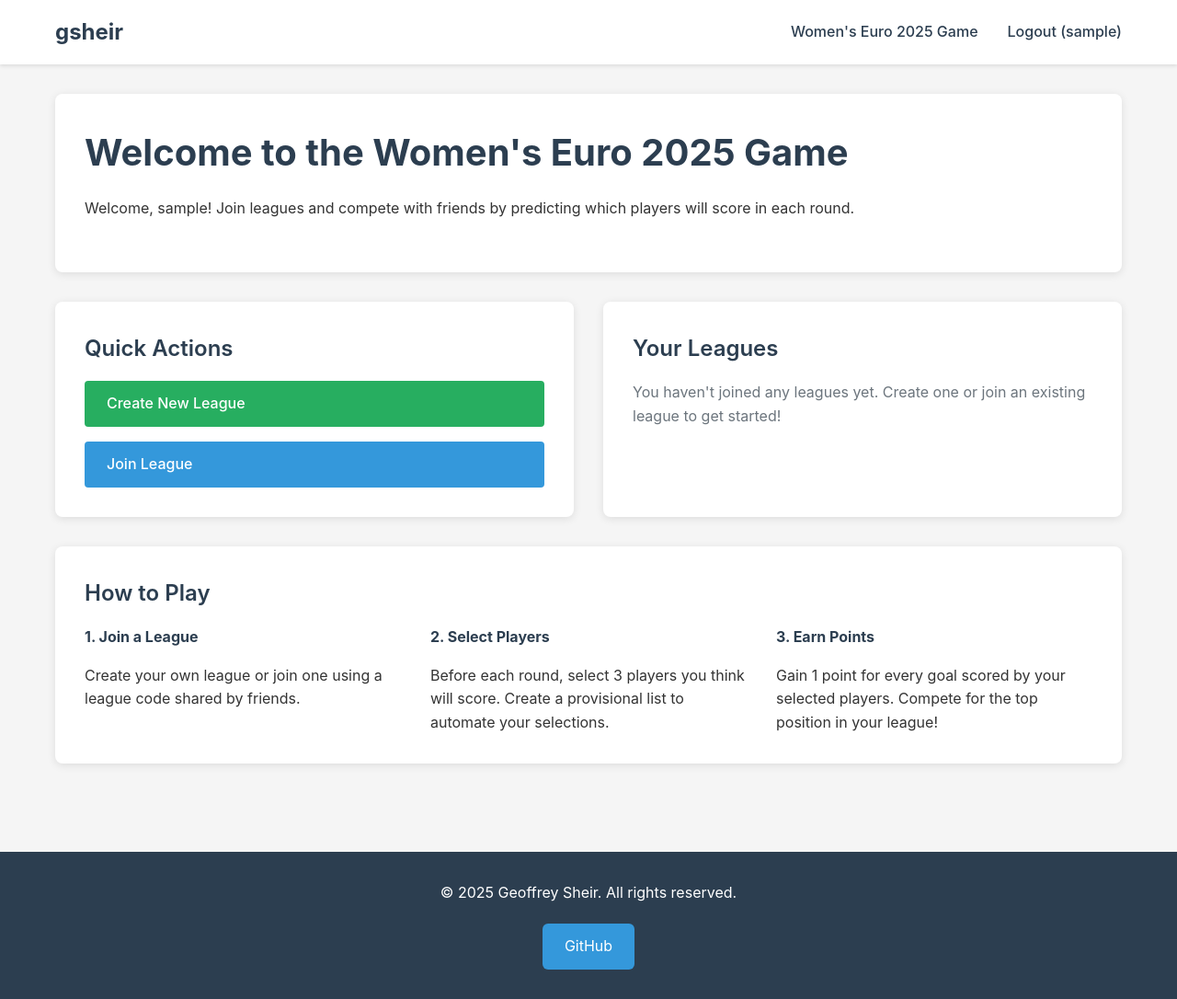
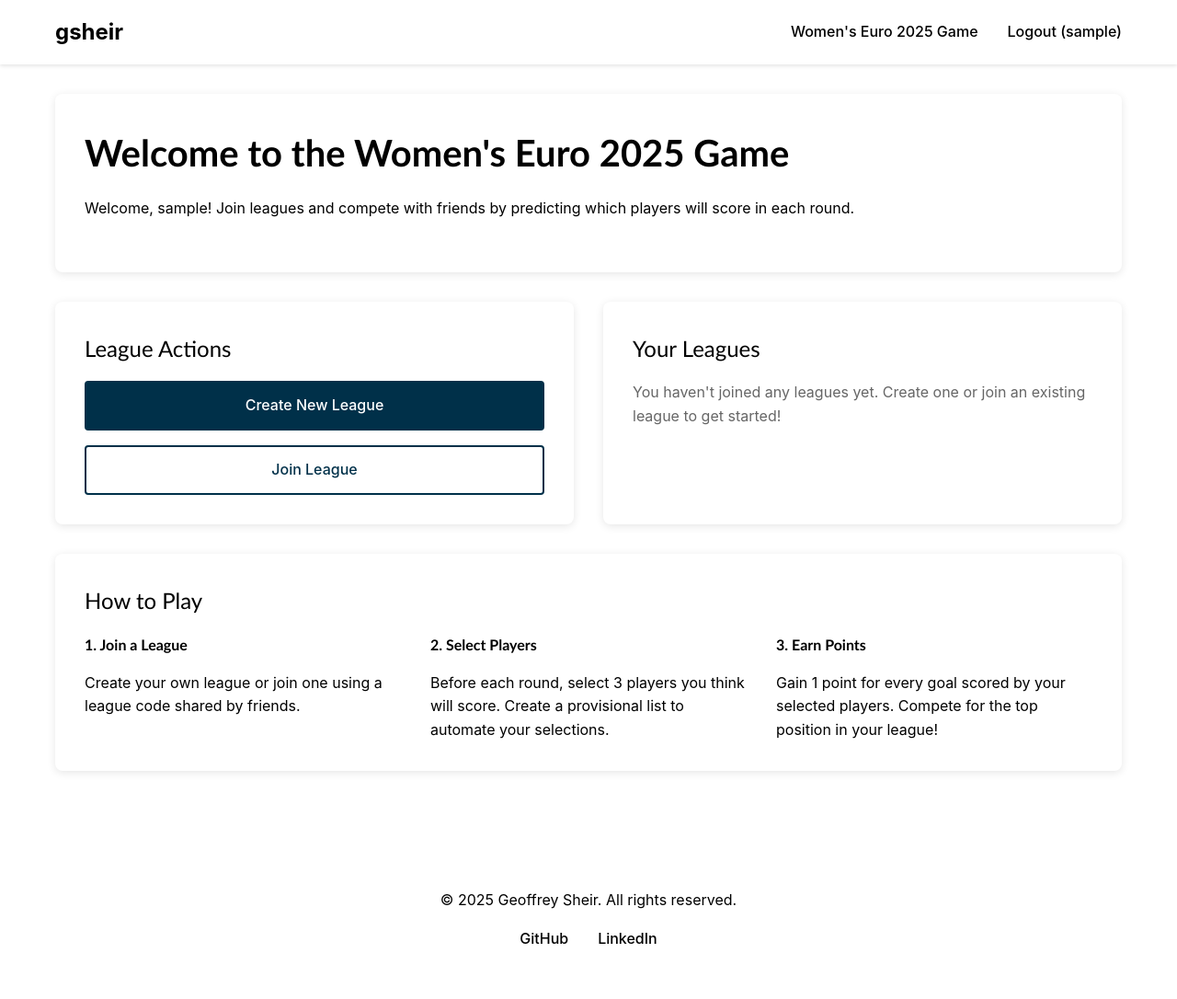
Before and after one commit to gsheir/gsheir.com, a Django app: page /weuro2025_game/ in a window 1280 px wide. Shown: the whole page at 92% size. After the commit the page ends 1026 px from the top, so only its background shows below. Run offline with Django 4.2, Linux system fonts and the light colour scheme; the visitor is signed in with stand-in values (Sample User, id 1); data that the repository does not hold is empty.

Commit message:
update style

```diff
--- a/templates/base.html
+++ b/templates/base.html
@@ -13,12 +13,31 @@
             padding: 0;
             box-sizing: border-box;
         }
+        :root {
+        --white: #ffffff;
+        --black: var(--black);
+        --accent: #003049;
+        --accent-hover: #002031;
+        --accent-bg: #b0c9ff;
+        --accent-dark: #002c8c;
+        --secondary: #c1121f;
+        --secondary-hover: #a7101a;
+        --secondary-bg: #f7dfe1;
+        --secondary-dark: #7d0a12;
+        --tertiary: #780000;
+        --tertiary-hover: #610101;
+        --tertiary-bg: #d9b8b5;
+        --dark-grey: #333333;
+        --mid-grey: #666666;
+        --light-grey: #c3c3c3;
+
+        }
 
         body {
-            font-family: -apple-system, BlinkMacSystemFont, 'Segoe UI', 'Roboto', 'Helvetica', 'Arial', sans-serif;
+            font-family: -apple-system, "Helvetica", sans-serif;
             line-height: 1.6;
-            color: #333;
-            background-color: #f5f5f5;
+            color: var(--black);
+            background-color: var(--white);
         }
 
         .container {
@@ -42,7 +61,7 @@
         .logo {
             font-size: 1.5rem;
             font-weight: 700;
-            color: #2c3e50;
+            color: var(--black);
             text-decoration: none;
         }
 
@@ -54,12 +73,12 @@
 
         nav a {
             text-decoration: none;
-            color: #2c3e50;
+            color: var(--black);
             font-weight: 500;
         }
 
         nav a:hover {
-            color: #3498db;
+            color: var(--accent);
         }
 
         main {
@@ -75,66 +94,79 @@
             margin-bottom: 2rem;
         }
 
-        h1, h2, h3, h4, h5, h6 {
+        huge, h1, h2, h3, h4, h5, h6 {
+            font-family: "Gill Sans", sans-serif;
             margin-bottom: 1rem;
-            color: #2c3e50;
+            color: var(--black);
+        }
+
+        huge {
+            font-size: 6rem;
+            font-weight: 600;
         }
 
         h1 {
             font-size: 2.5rem;
-            font-weight: 700;
+            font-weight: 600;
         }
 
         h2 {
             font-size: 2rem;
-            font-weight: 600;
+            font-weight: 500;
         }
 
         h3 {
             font-size: 1.5rem;
-            font-weight: 600;
+            font-weight: 450;
         }
 
         .btn {
             display: inline-block;
             padding: 0.75rem 1.5rem;
-            background-color: #3498db;
-            color: white;
+            background-color: var(--accent);
+            color: var(--white);
             text-decoration: none;
+            border: 2px solid var(--accent);
             border-radius: 4px;
-            border: none;
             cursor: pointer;
             font-size: 1rem;
             font-weight: 500;
             transition: background-color 0.3s;
+            text-align: center;
         }
 
         .btn:hover {
-            background-color: #2980b9;
+            background-color: var(--accent-hover);
         }
 
-        .btn-secondary {
-            background-color: #95a5a6;
+        .btn-2 {
+            background-color: var(--white);
+            border: 2px solid var(--accent);
+            color: var(--accent);
         }
 
-        .btn-secondary:hover {
-            background-color: #7f8c8d;
+        .btn-2:hover {
+            background-color: var(--accent);
+            border-color: 2px solid var(--accent);
+            color: var(--white);
         }
 
-        .btn-success {
-            background-color: #27ae60;
+        .btn-3 {
+            background-color: var(--mid-grey);
         }
 
-        .btn-success:hover {
-            background-color: #229954;
+        .btn-3:hover {
+            background-color: var(--light-grey);
         }
 
         .btn-danger {
-            background-color: #e74c3c;
+            background-color: var(--tertiary);
+            border: 2px solid var(--tertiary);
+            color: var(--white);
         }
 
         .btn-danger:hover {
-            background-color: #c0392b;
+            background-color: var(--tertiary-hover);
         }
 
         .form-control {
@@ -244,11 +269,21 @@
         }
 
         footer {
-            background-color: #2c3e50;
-            color: white;
+            background-color: var(--white);
+            color: var(--black);
             text-align: center;
             padding: 2rem 0;
             margin-top: 2rem;
+        }
+
+        footer ul {
+            list-style: none;
+            padding: 0;
+            margin: 1rem;
+            display: flex;
+            justify-content: center;
+            gap: 2rem;
+            font-weight: 700;
         }
 
         .text-center {
@@ -256,7 +291,7 @@
         }
 
         .text-muted {
-            color: #6c757d;
+            color: var(--mid-grey);
         }
 
         .mb-2 {
@@ -275,19 +310,6 @@
             margin-top: 1.5rem;
         }
 
-        .game-link {
-            display: inline-block;
-            background-color: #3498db;
-            color: white;
-            padding: 12px 24px;
-            text-decoration: none;
-            border-radius: 6px;
-            margin-top: 20px;
-            transition: background-color 0.3s;
-        }
-        .game-link:hover {
-            background-color: #2980b9;
-        }
     </style>
 </head>
 <body>
@@ -327,7 +349,12 @@
     <footer>
         <div class="container">
             <p>&copy; 2025 Geoffrey Sheir. All rights reserved.</p>
-            <a href="https://github.com/gsheir/gsheir.com" class="game-link">GitHub</a>
+            <nav>
+                <ul>
+                    <li><a href="https://github.com/gsheir/gsheir.com">GitHub</a></li>
+                    <li><a href="https://linkedin.com/in/gsheir">LinkedIn</a></li>
+                </ul>
+            </nav>
         </div>
     </footer>
 </body>
--- a/templates/game/home.html
+++ b/templates/game/home.html
@@ -8,7 +8,7 @@
     <p class="mb-3">Welcome, {{ user.username }}! Join leagues and compete with friends by predicting which players will score in each round.</p>
 
     {% if current_round %}
-        <div class="alert alert-info">
+        <div class="callout callout-info">
             <strong>Current Round:</strong> {{ current_round.name }} (Round {{ current_round.number }})
         </div>
     {% endif %}
@@ -16,10 +16,10 @@
 
 <div class="grid grid-2">
     <div class="card">
-        <h3>Quick Actions</h3>
+        <h3>League Actions</h3>
         <div class="grid" style="gap: 1rem;">
-            <a href="{% url 'game:create_league' %}" class="btn btn-success">Create New League</a>
-            <a href="{% url 'game:join_league' %}" class="btn">Join League</a>
+            <a href="{% url 'game:create_league' %}" class="btn">Create New League</a>
+            <a href="{% url 'game:join_league' %}" class="btn btn-2">Join League</a>
         </div>
     </div>
 
@@ -34,7 +34,7 @@
                         <p class="text-muted" style="margin-bottom: 1rem;">{{ participation.league.participant_count }}/{{ participation.league.max_participants }} participants</p>
                         <div class="grid" style="gap: 0.5rem;">
                             <a href="{% url 'game:league' league_id=participation.league.id %}" class="btn">View League</a>
-                            <a href="{% url 'game:selection' league_id=participation.league.id %}" class="btn btn-secondary">Make Selection</a>
+                            <a href="{% url 'game:selection' league_id=participation.league.id %}" class="btn btn-2">Make Selection</a>
                         </div>
                     </div>
                 {% endfor %}
--- a/templates/game/join_league.html
+++ b/templates/game/join_league.html
@@ -13,14 +13,14 @@
                 <label for="{{ form.code.id_for_label }}">League Code:</label>
                 {{ form.code }}
                 {% if form.code.errors %}
-                    <div class="alert alert-error">{{ form.code.errors }}</div>
+                    <div class="callout callout-error">{{ form.code.errors }}</div>
                 {% endif %}
                 <small class="text-muted">Enter the 6-character league code shared by the league creator</small>
             </div>
 
             <div class="grid grid-2" style="gap: 1rem;">
-                <button type="submit" class="btn btn-success">Join League</button>
-                <a href="{% url 'game:home' %}" class="btn btn-secondary">Cancel</a>
+                <button type="submit" class="btn btn">Join League</button>
+                <a href="{% url 'game:home' %}" class="btn btn-2">Cancel</a>
             </div>
         </form>
     </div>
--- a/templates/game/login.html
+++ b/templates/game/login.html
@@ -13,7 +13,7 @@
                 <label for="{{ form.username.id_for_label }}">Username:</label>
                 {{ form.username }}
                 {% if form.username.errors %}
-                    <div class="alert alert-error">{{ form.username.errors }}</div>
+                    <div class="callout callout-error">{{ form.username.errors }}</div>
                 {% endif %}
             </div>
 
@@ -21,11 +21,11 @@
                 <label for="{{ form.password.id_for_label }}">Password:</label>
                 {{ form.password }}
                 {% if form.password.errors %}
-                    <div class="alert alert-error">{{ form.password.errors }}</div>
+                    <div class="callout callout-error">{{ form.password.errors }}</div>
                 {% endif %}
             </div>
 
-            <button type="submit" class="btn btn-success" style="width: 100%;">Login</button>
+            <button type="submit" class="btn" style="width: 100%;">Login</button>
         </form>
 
         <div class="text-center mt-3">
--- a/templates/home.html
+++ b/templates/home.html
@@ -3,8 +3,8 @@
 {% block title %}Hello! | gsheir.com{% endblock %}
 
 {% block content %}
-<div class="card">
-    <h1>Hi, I'm Geoff.</h1>
+<div class="body">
+    <huge>Hi, I'm Geoff.</huge>
     <p class="mb-3">This is where I build random stuff.</p>
 </div>
 
```
Also changed, not shown: other parts of templates/base.html (+13 -20 lines), templates/admin/game/match/edit_match.html (+3 -7 lines), templates/admin/game/match/input_result.html (+6 -6 lines), templates/admin/game/match/manage_matches.html (+4 -4 lines), templates/blank copy.html (deleted, +0 -53 lines), templates/game/create_league.html (+4 -4 lines), templates/game/league.html (+4 -4 lines), templates/game/register.html (+4 -4 lines), templates/game/selection.html (+5 -5 lines).
